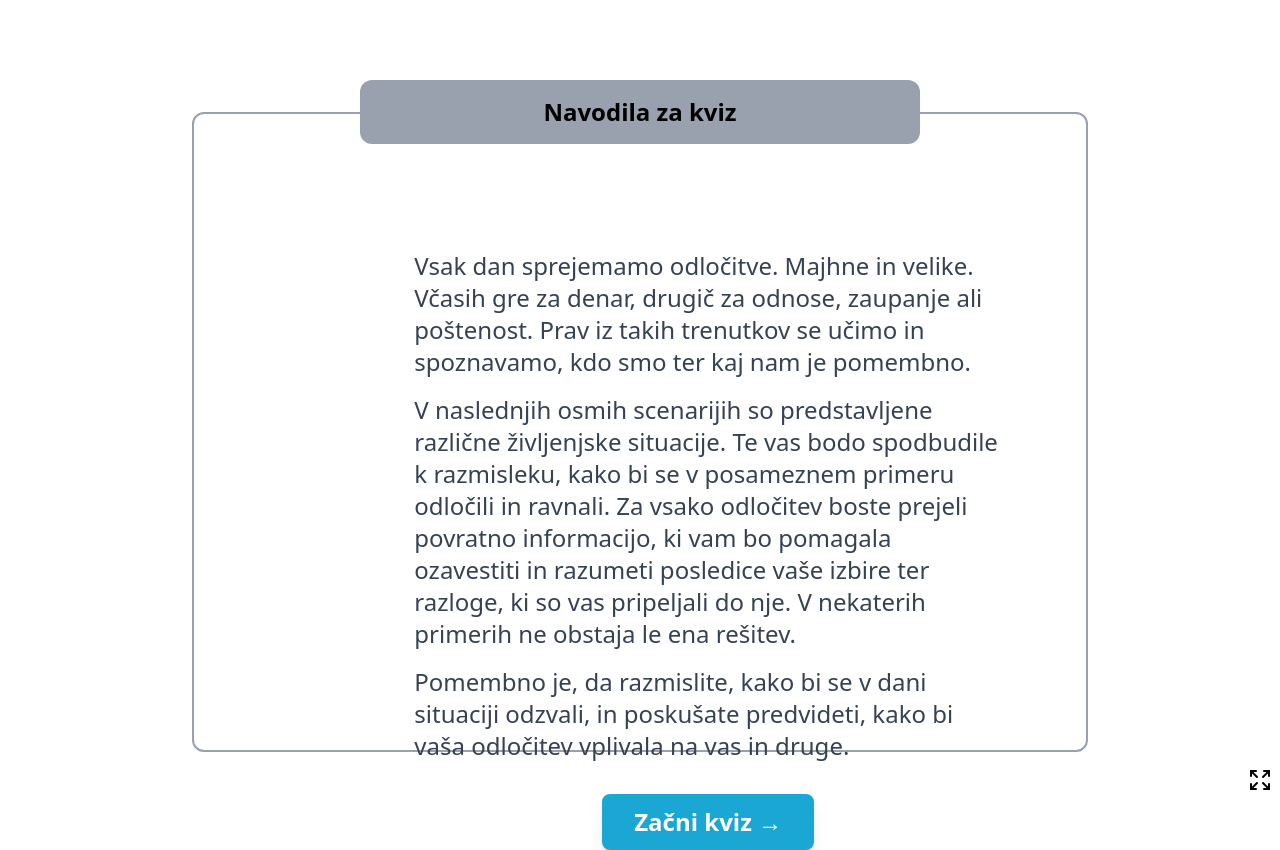
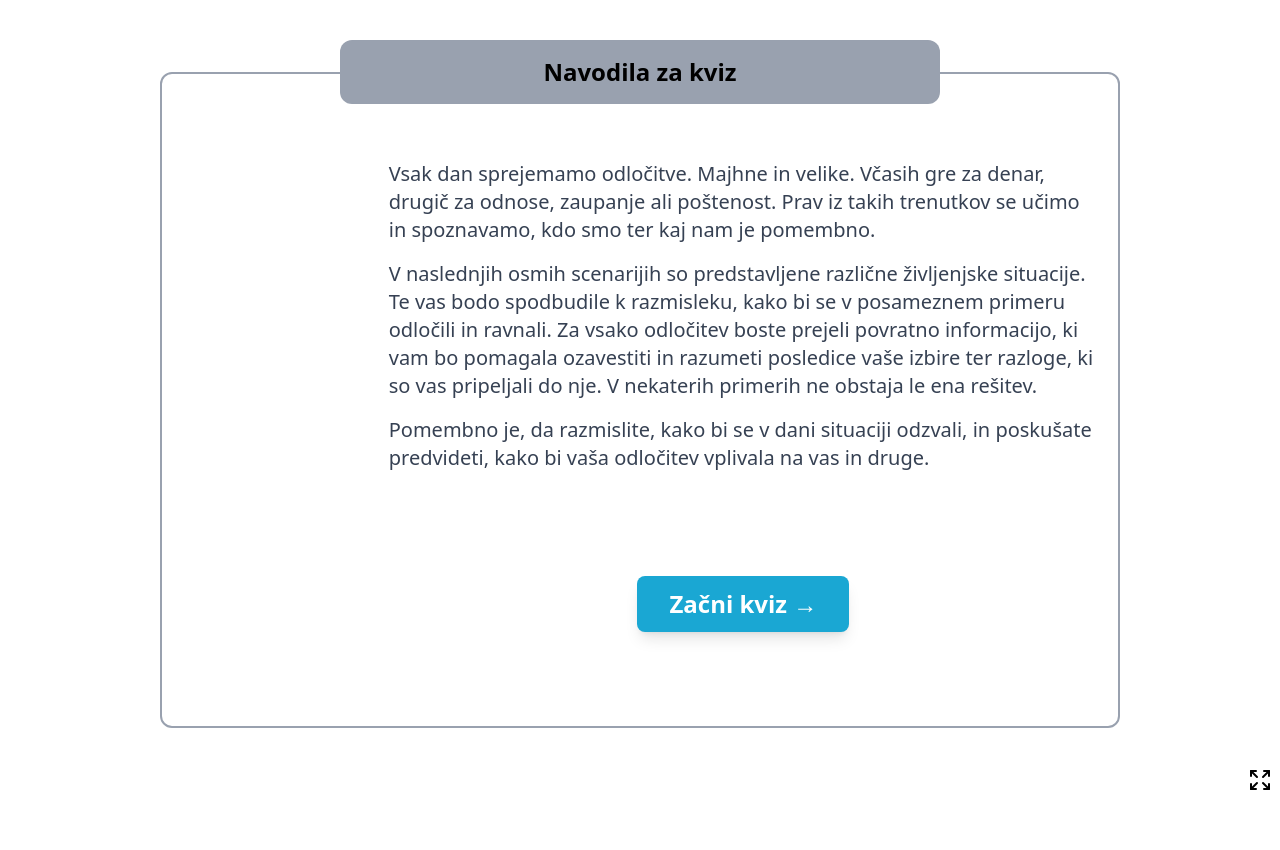
Before and after one commit to wolfboyyang/decision-quiz, a SvelteKit app: page / in a window 1280 px wide. After the commit the page ends 800 px from the top, so only its background shows below. Built offline with nearby package versions, Linux system fonts and the light colour scheme.

Commit message:
Adjust UI for ipad.

```diff
--- a/src/routes/+page.svelte
+++ b/src/routes/+page.svelte
@@ -107,7 +107,7 @@
     />
     {#if currentQuizId === -1}
         <!-- Introduction -->
-        <div class="w-full h-full flex flex-col items-center p-1 md:p-20">
+        <div class="w-full h-full flex flex-col items-center p-1 md:p-10">
             <h1
                 class="w-1/2 z-1 p-1 rounded-lg md:p-4 md:rounded-xl bg-gray-400 md:text-2xl text-lg text-center font-bold"
             >
@@ -117,7 +117,7 @@
                 class="w-full h-full md:w-4/5 relative -top-2 md:-top-8 border-2 rounded-xl border-gray-400"
             >
                 <div
-                    class="w-full h-full mt-1 flex portrait:flex-col items-center md:p-20 md:gap-8"
+                    class="w-full h-full mt-1 flex portrait:flex-col items-center md:p-4 md:gap-4"
                 >
                     <div
                         class="w-full h-4/5 portrait:w-1/3 portrait:h-auto items-center justify-center flex"
@@ -129,7 +129,7 @@
                     </div>
                     <div class="h-4/5 flex flex-col p-1 justify-between">
                         <div
-                            class="space-y-1 md:space-y-4 text-gray-700 text-xs md:text-2xl"
+                            class="space-y-1 md:space-y-4 text-gray-700 text-xs md:text-xl"
                         >
                             <p>
                                 Vsak dan sprejemamo odločitve. Majhne in velike.
@@ -223,12 +223,12 @@
             </div>
         </div>
     {:else if quiz !== null}
-        <div class="w-full h-full flex portrait:flex-col items-center md:p-20">
+        <div class="w-full h-full flex portrait:flex-col items-center md:p-10">
             <!-- Main Quiz Content -->
             <div class="w-full h-full flex flex-col justify-between px-1">
                 <!-- Header & Navigation -->
                 <div
-                    class="flex justify-between items-center md:mt-25 text-lg md:text-2xl font-bold text-gray-800 text-center md:p-4 rounded-lg"
+                    class="flex justify-between items-center text-lg md:text-2xl font-bold text-gray-800 text-center md:p-4 rounded-lg"
                 >
                     <button
                         onclick={handlePrevQuiz}
```
